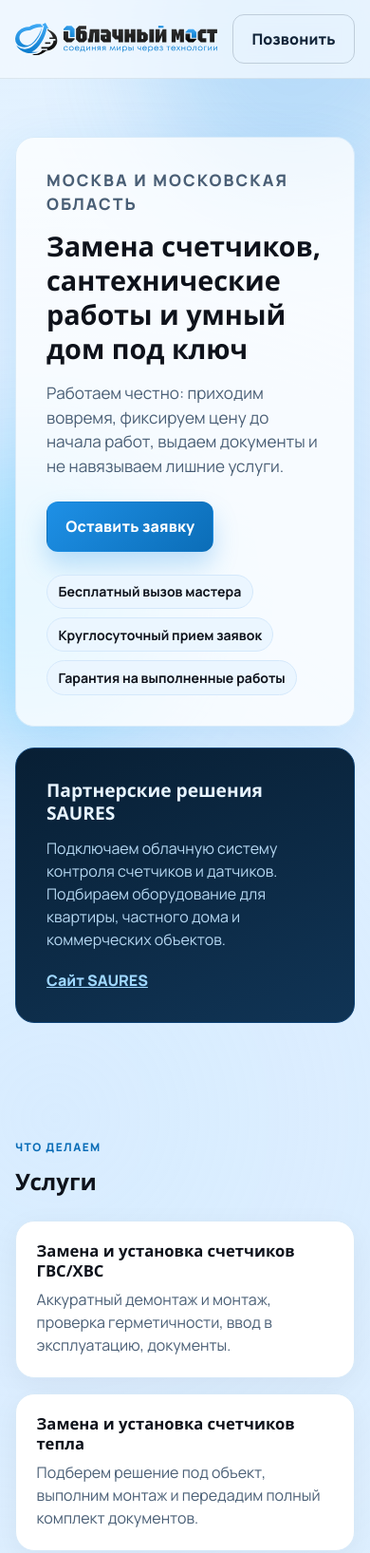
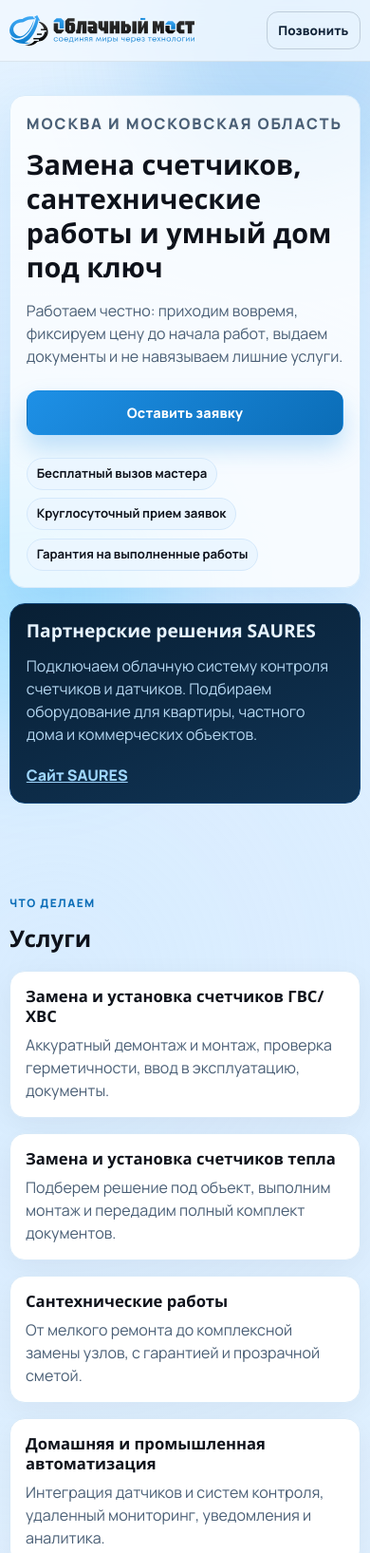
Before and after one commit to Danil-super/cloud_bridge_site, a website: page index.html in a window 390 px wide. Shown: the top 1635 px of the page at 95% size. Drawn offline with Linux system fonts and the light colour scheme; a web font is replaced by a local one.

Commit message:
Improve mobile responsiveness for header, sections, cards and form

```diff
--- a/styles.css
+++ b/styles.css
@@ -125,6 +125,7 @@ a {
   border: 1px solid transparent;
   padding: 0.84rem 1.2rem;
   transition: 0.25s ease;
+  white-space: nowrap;
 }
 
 .btn:hover {
@@ -383,6 +384,10 @@ a {
   padding: 1.15rem;
 }
 
+.lead-form button[type="submit"] {
+  grid-column: 1 / -1;
+}
+
 .lead-form label {
   display: grid;
   gap: 0.36rem;
@@ -469,6 +474,10 @@ a {
     display: none;
   }
 
+  .header-inner {
+    min-height: 74px;
+  }
+
   .hero,
   .about-layout,
   .footer-grid {
@@ -476,7 +485,13 @@ a {
   }
 
   .hero {
-    padding-top: 3.8rem;
+    padding-top: 2.6rem;
+    gap: 1rem;
+  }
+
+  .hero-content,
+  .hero-panel {
+    padding: 1.4rem;
   }
 
   .services-grid,
@@ -488,6 +503,14 @@ a {
   .logo img,
   .footer-logo {
     width: min(320px, 100%);
+  }
+
+  .section {
+    padding: 3.2rem 0;
+  }
+
+  .site-footer {
+    margin-top: 2rem;
   }
 }
 
@@ -538,3 +561,126 @@ a {
     grid-template-columns: 1fr;
   }
 }
+
+@media (max-width: 720px) {
+  .container {
+    width: min(1140px, calc(100% - 1.25rem));
+  }
+
+  .header-inner {
+    gap: 0.6rem;
+    min-height: 70px;
+  }
+
+  .logo img {
+    width: min(250px, 52vw);
+  }
+
+  .btn {
+    padding: 0.72rem 0.95rem;
+    font-size: 0.9rem;
+  }
+
+  .hero-content h1 {
+    font-size: clamp(1.45rem, 7.4vw, 1.95rem);
+  }
+
+  .hero-content p {
+    font-size: 1rem;
+  }
+
+  .hero-badges li {
+    font-size: 0.82rem;
+    padding: 0.38rem 0.62rem;
+  }
+
+  .section {
+    padding: 2.6rem 0;
+  }
+
+  .section-head {
+    margin-bottom: 1.2rem;
+  }
+
+  .section-head h2 {
+    font-size: clamp(1.32rem, 6.2vw, 1.7rem);
+  }
+
+  .card {
+    padding: 1rem;
+    border-radius: 16px;
+  }
+
+  .price-image,
+  .price-image-placeholder {
+    height: 160px;
+  }
+
+  .steps li {
+    grid-template-columns: 48px 1fr;
+    padding: 0.8rem;
+    border-radius: 14px;
+  }
+
+  .steps span {
+    width: 38px;
+    height: 38px;
+    font-size: 0.86rem;
+  }
+
+  .lead-form {
+    padding: 0.95rem;
+  }
+
+  .lead-form input,
+  .lead-form select,
+  .lead-form textarea {
+    padding: 0.68rem 0.72rem;
+    font-size: 16px;
+  }
+
+  .site-footer {
+    padding: 2rem 0;
+  }
+}
+
+@media (max-width: 560px) {
+  .header-inner {
+    min-height: 64px;
+  }
+
+  .logo img {
+    width: min(200px, 50vw);
+  }
+
+  #phone-link-header {
+    padding: 0.58rem 0.72rem;
+    font-size: 0.84rem;
+  }
+
+  .hero {
+    padding-top: 2.2rem;
+  }
+
+  .hero-content,
+  .hero-panel {
+    border-radius: 16px;
+    padding: 1.05rem;
+  }
+
+  .hero-actions .btn {
+    width: 100%;
+  }
+
+  .price-value {
+    font-size: 1.18rem;
+  }
+
+  .promo-video {
+    border-radius: 0;
+  }
+
+  .footer-logo {
+    width: min(280px, 96%);
+  }
+}
```
